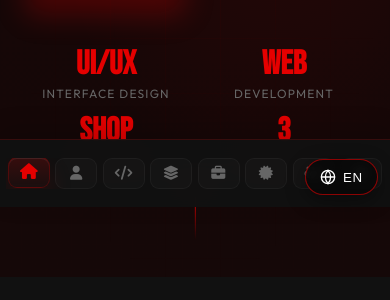
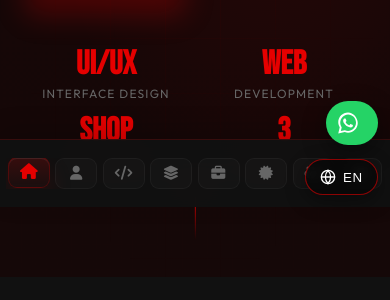
Before and after one commit to haythemalj/portfolio, a Laravel app: page / in a window 390 px wide; the page is wider, and only the part inside the window is pictured. Shown: the part 637-937 px from the top of that part. Run offline with Laravel 8, Linux system fonts and the light colour scheme; data comes from the database, SQL or seed files in the repository; some libraries are stand-ins or nearby versions.

Commit message:
Hide the phone number; chat on WhatsApp through /whatsapp
- New /whatsapp route redirects to wa.me with a greeting in the visitor's
  language (en, fr, ar, tr). The number lives in config (WHATSAPP_NUMBER)
  and no longer appears in any page's HTML.
- Homepage: contact item now says 'Chat with me on WhatsApp'; nav and
  social icons use /whatsapp.
- Floating green WhatsApp button on every page, above the language
  switcher, labelled in the page's language.
- Old navbar/footer partials: removed the printed number.
- robots.txt: Disallow /whatsapp.

Co-Authored-By: Claude Opus 5.5 <noreply@anthropic.com>
Claude-Session: https://claude.ai/code/session_01RriRdgBVwXzwgPDqU6tjot

```diff
--- a/config/portfolio.php
+++ b/config/portfolio.php
@@ -2,6 +2,10 @@
 
 return [
     'contact_email' => env('CONTACT_EMAIL', 'haythem@haythemdev.site'),
+
+    // WhatsApp number in international format, digits only. It is never printed
+    // on the site: buttons link to /whatsapp, which redirects to the chat.
+    'whatsapp' => env('WHATSAPP_NUMBER', '21620832439'),
     'admin_name' => env('ADMIN_NAME', 'useradmin'),
     'admin_email' => env('ADMIN_EMAIL', 'admin@portfolio.local'),
     'admin_password' => env('ADMIN_PASSWORD'),
--- a/public/robots.txt
+++ b/public/robots.txt
@@ -1,5 +1,6 @@
 User-agent: *
 Disallow: /admin
 Disallow: /login
+Disallow: /whatsapp
 
 Sitemap: https://haythemdev.site/sitemap.xml
--- a/resources/views/home.blade.php
+++ b/resources/views/home.blade.php
@@ -673,7 +673,7 @@ footer{background:var(--dark);border-top:1px solid var(--border);padding:36px 70
     <a href="https://github.com/haythemalj" target="_blank" class="nav-social" title="GitHub" aria-label="GitHub">
       <i class="fab fa-github"></i><span class="nav-social-label">GitHub</span>
     </a>
-    <a href="https://wa.me/21620832439" target="_blank" rel="noopener" class="nav-social" title="WhatsApp" aria-label="WhatsApp">
+    <a href="/whatsapp" target="_blank" rel="noopener nofollow" class="nav-social" title="Chat on WhatsApp" aria-label="Chat on WhatsApp">
       <i class="fab fa-whatsapp"></i><span class="nav-social-label">WhatsApp</span>
     </a>
     <a href="/CV_Haythem_Aljane.pdf" download class="nav-social" style="color:var(--red)" aria-label="Download CV">
@@ -890,7 +890,7 @@ footer{background:var(--dark);border-top:1px solid var(--border);padding:36px 70
         </div>
       </div>
       @endif
-      <div class="contact-item"><div class="contact-item-icon"><i class="fas fa-phone"></i></div><div><div class="contact-item-label">Phone / WhatsApp</div><div class="contact-item-value"><a href="https://wa.me/21620832439" style="color:inherit">+216 20 832 439</a></div></div></div>
+      <div class="contact-item"><div class="contact-item-icon"><i class="fab fa-whatsapp"></i></div><div><div class="contact-item-label">WhatsApp</div><div class="contact-item-value"><a href="/whatsapp" target="_blank" rel="noopener nofollow" style="color:inherit">Chat with me on WhatsApp →</a></div></div></div>
       <div class="contact-item"><div class="contact-item-icon"><i class="fas fa-envelope"></i></div><div><div class="contact-item-label">Email</div><div class="contact-item-value"><a href="mailto:haythem@haythemdev.site" style="color:inherit">haythem@haythemdev.site</a></div></div></div>
       <div class="contact-item"><div class="contact-item-icon"><i class="fas fa-location-dot"></i></div><div><div class="contact-item-label">Location</div><div class="contact-item-value">Remote · Europe, USA &amp; worldwide</div></div></div>
       <div class="contact-socials">
@@ -898,7 +898,7 @@ footer{background:var(--dark);border-top:1px solid var(--border);padding:36px 70
         <a href="https://github.com/haythemalj" class="social-link" target="_blank"><i class="fab fa-github"></i></a>
         <a href="https://www.instagram.com/haythem_alj" class="social-link" target="_blank"><i class="fab fa-instagram"></i></a>
         <a href="https://www.linkedin.com/in/aljane-haythem-077713193/" class="social-link" target="_blank"><i class="fab fa-linkedin-in"></i></a>
-        <a href="https://wa.me/21620832439" class="social-link" target="_blank" rel="noopener"><i class="fab fa-whatsapp"></i></a>
+        <a href="/whatsapp" class="social-link" target="_blank" rel="noopener nofollow" title="Chat on WhatsApp" aria-label="Chat on WhatsApp"><i class="fab fa-whatsapp"></i></a>
         @foreach($hireLinks as $link)
         <a href="{{ $link['url'] }}" class="social-link" target="_blank" rel="noopener" title="{{ $link['label'] }}"><i class="{{ $link['icon'] }}"></i></a>
         @endforeach
@@ -1095,6 +1095,7 @@ document.querySelectorAll('.nav-link').forEach(link => {
   });
 });
 </script>
+@include('partials.whatsapp-button', ['pageLang' => 'en'])
 @include('partials.language-switcher', ['pageLang' => 'en'])
 </body>
 </html>
--- a/resources/views/inc/footer.blade.php
+++ b/resources/views/inc/footer.blade.php
@@ -4,7 +4,7 @@
                 <h3><span>C</span>ontact</h3>
                 <ul class="social-link1">
                     <li><a href="#"><i class="fa fa-location-arrow"><p>Remote · Worldwide</p></i></a></li>
-                    <li><a href="https://wa.me/21620832737" class="new_Window"><i class="fa fa-phone-square"><p>+216 20 832 737</p></i></a></li>
+                    <li><a href="/whatsapp" class="new_Window" rel="nofollow"><i class="fab fa-whatsapp"><p>Chat on WhatsApp</p></i></a></li>
                     <li><a href="mailto:aljanehaythem23@gmail.com"><i class="fa fa-envelope"><p>aljanehaythem23@gmail.com</p></i></a></li>
                 </ul>
             </div>
@@ -23,7 +23,7 @@
                     <li><a href="https://github.com/haythemalj" class="new_Window"><i class="fab fa-github"></i></a></li>
                     <li><a href="https://www.facebook.com/haythem.aljane" class="new_Window"><i class="fab fa-facebook"></i></a></li>
                     <li><a href="https://www.instagram.com/haythem_alj" class="new_Window"><i class="fab fa-instagram"></i></a></li>
-                    <li><a href="https://wa.me/21620832737" class="new_Window"><i class="fab fa-whatsapp"></i></a></li>
+                    <li><a href="/whatsapp" class="new_Window" rel="nofollow" aria-label="Chat on WhatsApp"><i class="fab fa-whatsapp"></i></a></li>
                 </ul>
             </div>
         </div>
--- a/resources/views/inc/navbar.blade.php
+++ b/resources/views/inc/navbar.blade.php
@@ -10,7 +10,7 @@
         <li><a href="https://github.com/haythemalj" class="new_Window"><i class="fab fa-github"></i></a></li>
         <li><a href="https://www.instagram.com/haythem_alj" class="new_Window"><i class="fab fa-instagram"></i></a></li>
         <li><a href="https://www.linkedin.com/in/aljane-haythem-077713193/" class="new_Window"><i class="fab fa-linkedin"></i></a></li>
-        <li><a href="https://wa.me/21620832737" class="new_Window"><i class="fab fa-whatsapp"></i></a></li>
+        <li><a href="/whatsapp" class="new_Window" rel="nofollow" aria-label="Chat on WhatsApp"><i class="fab fa-whatsapp"></i></a></li>
     </ul>
     <ul class="navigation">
         <li><a href="{{ route('landing') }}" onclick="toggleMenu();">Home</a></li>
--- a/resources/views/layouts/site.blade.php
+++ b/resources/views/layouts/site.blade.php
@@ -155,6 +155,7 @@ footer a:hover{color:#fff}
     </nav>
   </div>
 </footer>
+@include('partials.whatsapp-button', ['pageLang' => $lang])
 @include('partials.language-switcher', ['pageLang' => $lang])
 @stack('scripts')
 </body>
--- /dev/null
+++ b/resources/views/partials/whatsapp-button.blade.php
@@ -0,0 +1,22 @@
+{{-- Floating WhatsApp chat button. Links to /whatsapp, which redirects to the chat,
+     so the phone number is never in the page. Sits above the language switcher. --}}
+@php
+  $waLang = $pageLang ?? 'en';
+  $waLabel = [
+    'en' => 'Chat on WhatsApp',
+    'fr' => 'Discuter sur WhatsApp',
+    'ar' => 'تواصل عبر واتساب',
+    'tr' => "WhatsApp'tan yazın",
+  ][$waLang] ?? 'Chat on WhatsApp';
+@endphp
+<a class="wa-float" href="/whatsapp?lang={{ $waLang }}" target="_blank" rel="noopener nofollow" aria-label="{{ $waLabel }}" title="{{ $waLabel }}">
+  <svg width="26" height="26" viewBox="0 0 32 32" aria-hidden="true"><path fill="currentColor" d="M16.04 3C9.4 3 4 8.33 4 14.9c0 2.3.66 4.45 1.82 6.28L4 29l8.05-1.78a12.2 12.2 0 0 0 3.99.67C22.68 27.9 28 22.56 28 16S22.68 3 16.04 3zm0 22.73c-1.3 0-2.58-.24-3.78-.71l-.27-.1-4.78 1.06 1.08-4.6-.18-.29a10.3 10.3 0 0 1-1.67-5.2c0-5.66 4.6-10.27 9.6-10.27 5.4 0 9.83 4.44 9.83 9.88 0 5.66-4.42 10.23-9.83 10.23zm5.4-7.43c-.3-.15-1.75-.86-2.02-.96-.27-.1-.47-.15-.67.15-.2.3-.77.96-.94 1.16-.17.2-.35.22-.64.07-.3-.15-1.25-.46-2.38-1.47-.88-.79-1.47-1.76-1.64-2.05-.17-.3-.02-.46.13-.6.13-.14.3-.35.44-.52.15-.17.2-.3.3-.5.1-.2.05-.37-.02-.52-.08-.15-.67-1.62-.92-2.22-.24-.58-.49-.5-.67-.5h-.57c-.2 0-.52.07-.79.37-.27.3-1.04 1.01-1.04 2.47s1.06 2.86 1.21 3.06c.15.2 2.09 3.2 5.07 4.48.71.31 1.26.49 1.69.63.71.23 1.36.2 1.87.12.57-.08 1.75-.72 2-1.41.25-.69.25-1.28.17-1.41-.07-.12-.27-.2-.57-.35z"/></svg>
+  <span class="wa-label">{{ $waLabel }}</span>
+</a>
+<style>
+.wa-float{position:fixed;right:16px;bottom:68px;z-index:1899;display:flex;align-items:center;gap:8px;background:#25d366;color:#fff;border-radius:999px;padding:10px;box-shadow:0 8px 24px rgba(0,0,0,.4);text-decoration:none;font:600 .85rem/1 'Outfit','Cairo',system-ui,sans-serif;transition:transform .2s,background .2s}
+.wa-float:hover{background:#1ebe5b;transform:translateY(-2px)}
+.wa-float .wa-label{max-width:0;overflow:hidden;white-space:nowrap;transition:max-width .25s,margin .25s}
+.wa-float:hover .wa-label,.wa-float:focus-visible .wa-label{max-width:200px;margin-inline-end:4px}
+@media(max-width:560px){.wa-float{right:12px;bottom:62px;padding:9px}}
+</style>
--- a/routes/web.php
+++ b/routes/web.php
@@ -31,6 +31,22 @@ Route::get('/media/visinova-video', function () {
 })->name('media.visinova-video');
 
 Route::post('/contact', [ContactController::class, 'send'])->name('contact.send');
+
+// WhatsApp chat: redirects to wa.me so the phone number never appears in the
+// page HTML. ?lang= picks the language of the prefilled greeting.
+Route::get('/whatsapp', function (\Illuminate\Http\Request $request) {
+    $greetings = [
+        'en' => 'Hi Haythem, I found your portfolio and would like to talk about a project.',
+        'fr' => 'Bonjour Haythem, j\'ai vu votre portfolio et j\'aimerais parler d\'un projet.',
+        'ar' => 'مرحبًا Haythem، اطّلعت على أعمالك وأودّ التحدث معك عن مشروع.',
+        'tr' => 'Merhaba Haythem, portfolyonuzu gördüm ve bir proje hakkında konuşmak istiyorum.',
+    ];
+    $text = $greetings[$request->query('lang')] ?? $greetings['en'];
+    $number = preg_replace('/\D/', '', (string) config('portfolio.whatsapp'));
+    abort_if($number === '', 404);
+    return redirect()->away('https://wa.me/'.$number.'?text='.rawurlencode($text))
+        ->header('X-Robots-Tag', 'noindex, nofollow');
+})->name('whatsapp');
 
 // Localized landing pages (French, Arabic, Turkish). Text lives in config/landing.php.
 Route::get('/{locale}', function (string $locale) {
```
